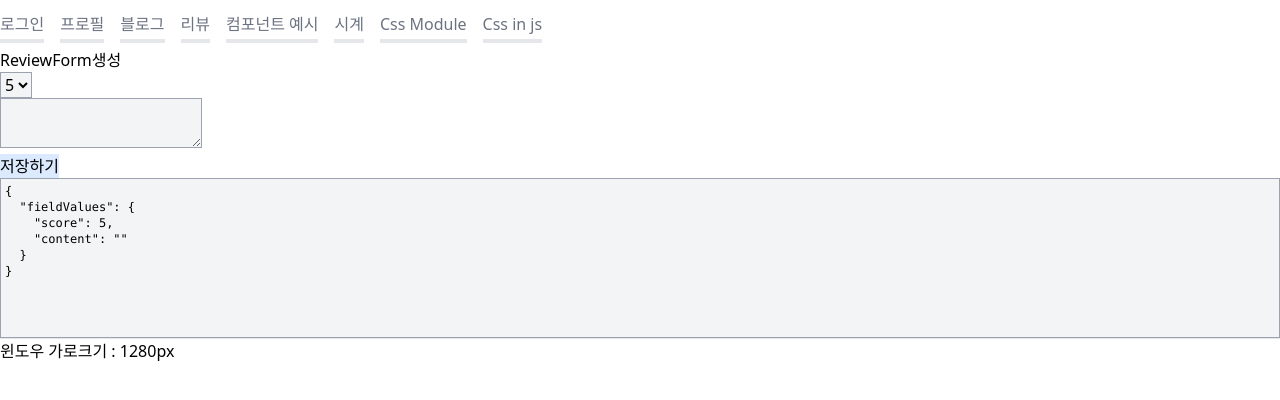
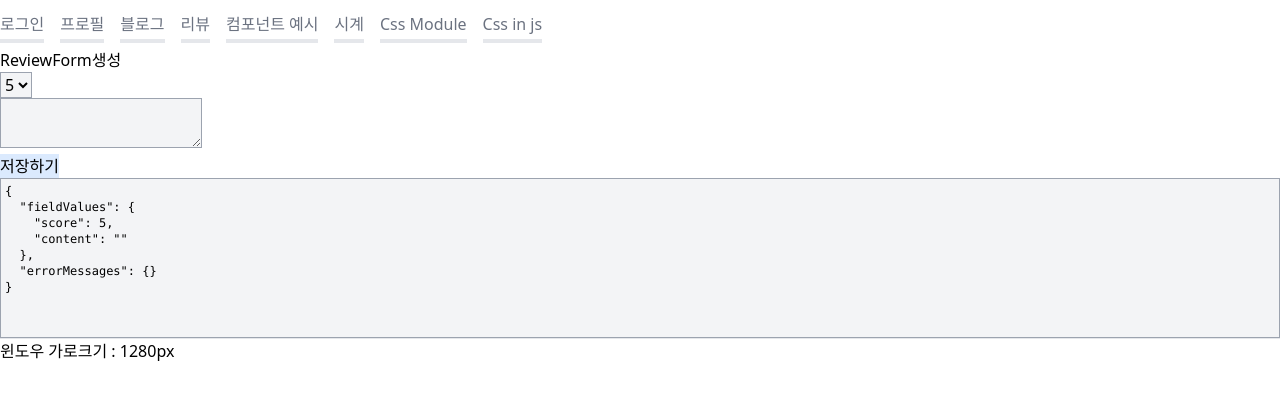
Before and after one commit to allieus/myproj-react, a React (Create React App) app: page /reviews/new in a window 1280 px wide. Shown: the top 400 px of the page. Built offline with nearby package versions, Linux system fonts and the light colour scheme; no server answers.

Commit message:
Review 폼 에러메세지를 상탯값으로 처리

```diff
--- a/src/components/ReviewForm.jsx
+++ b/src/components/ReviewForm.jsx
@@ -2,7 +2,13 @@
 // handleFieldChange : 각 필드 값이 변화 시에 호출
 // handleSubmit : 인자없는 함수. submit 시에 호출.
 
-function ReviewForm({ fieldValues, handleFieldChange, handleSubmit, loading }) {
+function ReviewForm({
+  fieldValues,
+  errorMessages,
+  handleFieldChange,
+  handleSubmit,
+  loading,
+}) {
   const handleClickedSubmitButton = () => {
     if (handleSubmit) {
       handleSubmit();
@@ -29,6 +35,7 @@
           <option>4</option>
           <option>5</option>
         </select>
+        <div className="text-red-400">{errorMessages.score}</div>
       </div>
       <div>
         <textarea
@@ -38,6 +45,7 @@
           className="bg-gray-100 border border-gray-400"
           disabled={loading}
         />
+        <div className="text-red-400">{errorMessages.content}</div>
       </div>
       <div>
         <button
--- a/src/pages/reviews/ReviewForm.jsx
+++ b/src/pages/reviews/ReviewForm.jsx
@@ -17,6 +17,7 @@
       score: 5,
       content: '',
     });
+  const [errorMessages, setErrorMessages] = useState({});
 
   useEffect(() => {
     const fetchReview = async () => {
@@ -40,6 +41,7 @@
   const saveReview = async () => {
     setLoading(true);
     setError(null);
+    setErrorMessages({});
 
     const url = !reviewId
       ? `/shop/api/reviews/`
@@ -55,6 +57,8 @@
     } catch (e) {
       setError(e);
       console.error(e);
+
+      setErrorMessages(e.response.data);
     }
 
     setLoading(false);
@@ -69,11 +73,16 @@
       </h2>
       <ReviewForm
         fieldValues={fieldValues}
+        errorMessages={errorMessages}
         handleFieldChange={handleFieldChange}
         handleSubmit={saveReview}
         loading={loading}
       />
-      <DebugStates reviewId={reviewId} fieldValues={fieldValues} />
+      <DebugStates
+        reviewId={reviewId}
+        fieldValues={fieldValues}
+        errorMessages={errorMessages}
+      />
     </div>
   );
 }
```
